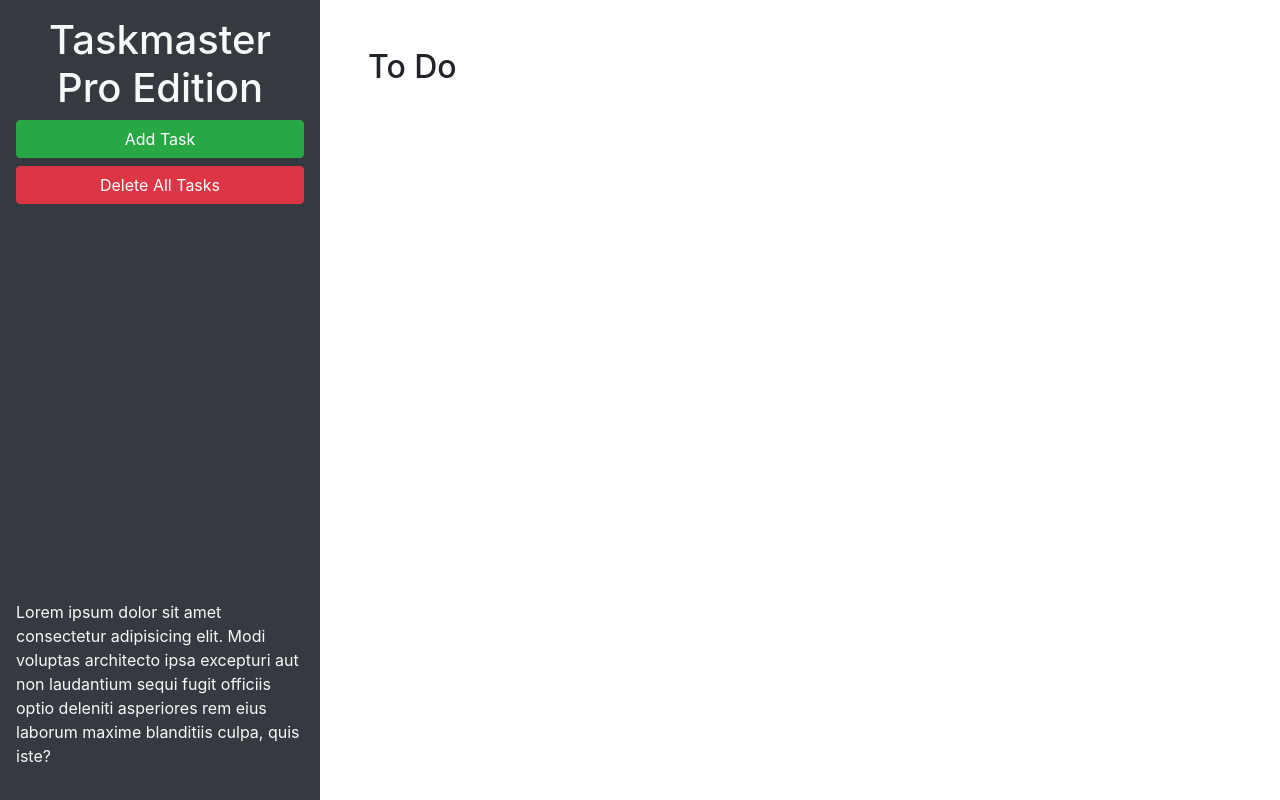
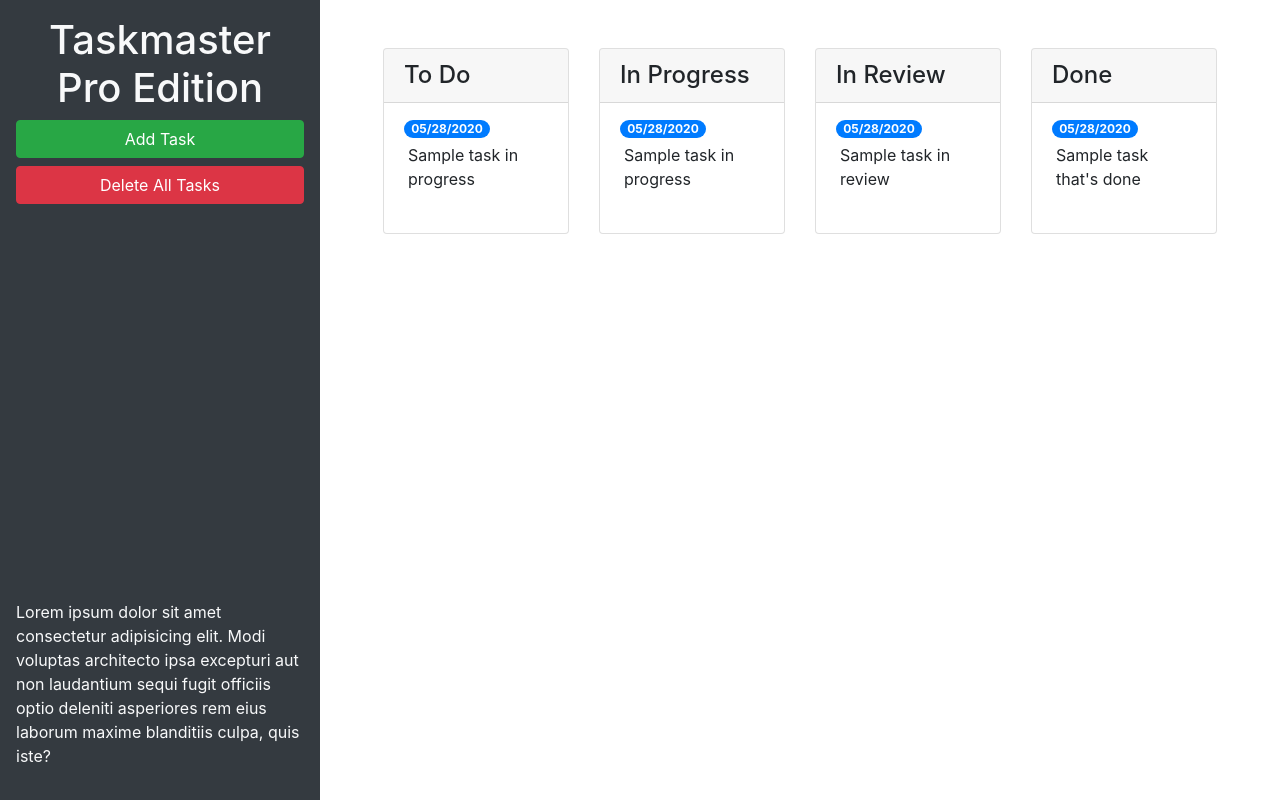
Before and after one commit to alanam79/taskmaster-pro, a plain HTML site: page index.html in a window 1280 px wide. Drawn offline with nearby package versions, Linux system fonts and the light colour scheme.

Commit message:
added columns and updated modal appearance

```diff
--- a/assets/js/script.js
+++ b/assets/js/script.js
@@ -49,6 +49,7 @@ $(".list-group").on("click", "p", function() {
   var text = $(this)
     .text()
     .trim();
+    // can be shown as var text = $(this).text().trim(); as well
 
   var textInput = $("<textarea>")
   .addClass("form-control")
@@ -58,6 +59,7 @@ $(".list-group").on("click", "p", function() {
   textInput.trigger("focus");
 });
 
+// editable field was un-focused
 $(".list-group").on("blur", "textarea", function() {
 // get the textarea's current value/text
 var text = $(this)
--- a/index.html
+++ b/index.html
@@ -24,9 +24,71 @@
       </p>
     </header>
     <main class="col-12 col-lg-9">
-      <div class="m-5">
-        <h2>To Do</h2>
-        <ul id="list-toDo" class="list-group"> </ul>
+      <div class="m-5 row justify-content-around">
+
+        <!-- todo start -->
+        <div class="col-12 col-md-6 col-xl-3 mb-3">
+          <div class="card">
+            <h4 class="card-header">
+              To Do
+            </h4>
+            <ul id="list-toDo" class="list-group list-group-flush">
+              <li class="list-group-item">
+                <span class="badge badge-primary badge-pill">05/28/2020</span>
+                <p class="m-1">Sample task in progress</p>
+              </li>
+            </ul>
+          </div>
+        </div>
+        <!--todo end -->
+
+        <!-- in progress start -->
+        <div class="col-12 col-md-6 col-xl-3 mb-3">
+          <div class="card">
+            <h4 class="card-header">
+              In Progress
+            </h4>
+            <ul id="list-inProgress" class="list-group list-group-flush">
+              <li class="list-group-item">
+                <span class="badge badge-primary badge-pill">05/28/2020</span>
+                <p class="m-1">Sample task in progress</p>
+              </li>
+            </ul>
+          </div>
+        </div>
+        <!-- in progress end -->
+
+        <!-- in review start -->
+        <div class="col-12 col-md-6 col-xl-3 mb-3">
+          <div class="card">
+            <h4 class="card-header">
+              In Review
+            </h4>
+            <ul id="list-inReview" class="list-group list-group-flush">
+              <li class="list-group-item">
+                <span class="badge badge-primary badge-pill">05/28/2020</span>
+                <p class="m-1">Sample task in review</p>
+              </li>
+            </ul>
+          </div>
+        </div>
+        <!-- in review end -->
+
+        <!-- done start -->
+        <div class="col-12 col-md-6 col-xl-3 mb-3">
+          <div class="card">
+            <h4 class="card-header">
+              Done
+            </h4>
+            <ul id="list-done" class="list-group list-group-flush">
+              <li class="list-group-item">
+                <span class="badge badge-primary badge-pill">05/28/2020</span>
+                <p class="m-1">Sample task that's done</p>
+              </li>
+            </ul>
+          </div>
+        </div>
+        <!-- done end -->
       </div>
     </main>
   </div>
@@ -46,11 +108,11 @@
           <form>
             <div class="form-group">
               <label for="modalTaskDescription">Task description</label>
-              <textarea id="modalTaskDescription" rows="3"></textarea>
+              <textarea id="modalTaskDescription" rows="3" class="form-control"></textarea>
             </div>
             <div class="form-group">
               <label for="modalDueDate">Due date</label>
-              <input type="text" id="modalDueDate" placeholder="mm/dd/yyyy" autocomplete="off" />
+              <input type="text" class="form-control" id="modalDueDate" placeholder="mm/dd/yyyy" autocomplete="off" />
             </div>
           </form>
         </div>
```
